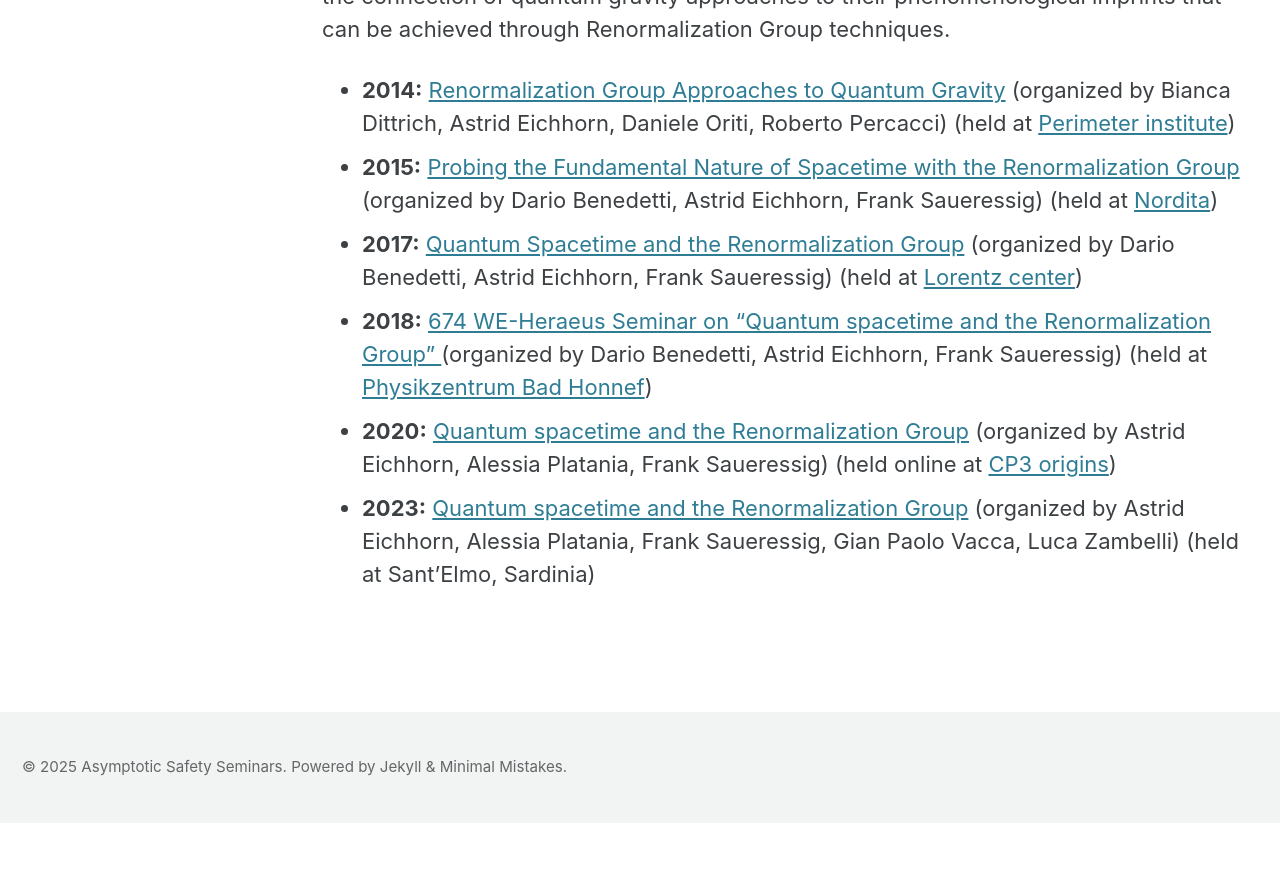
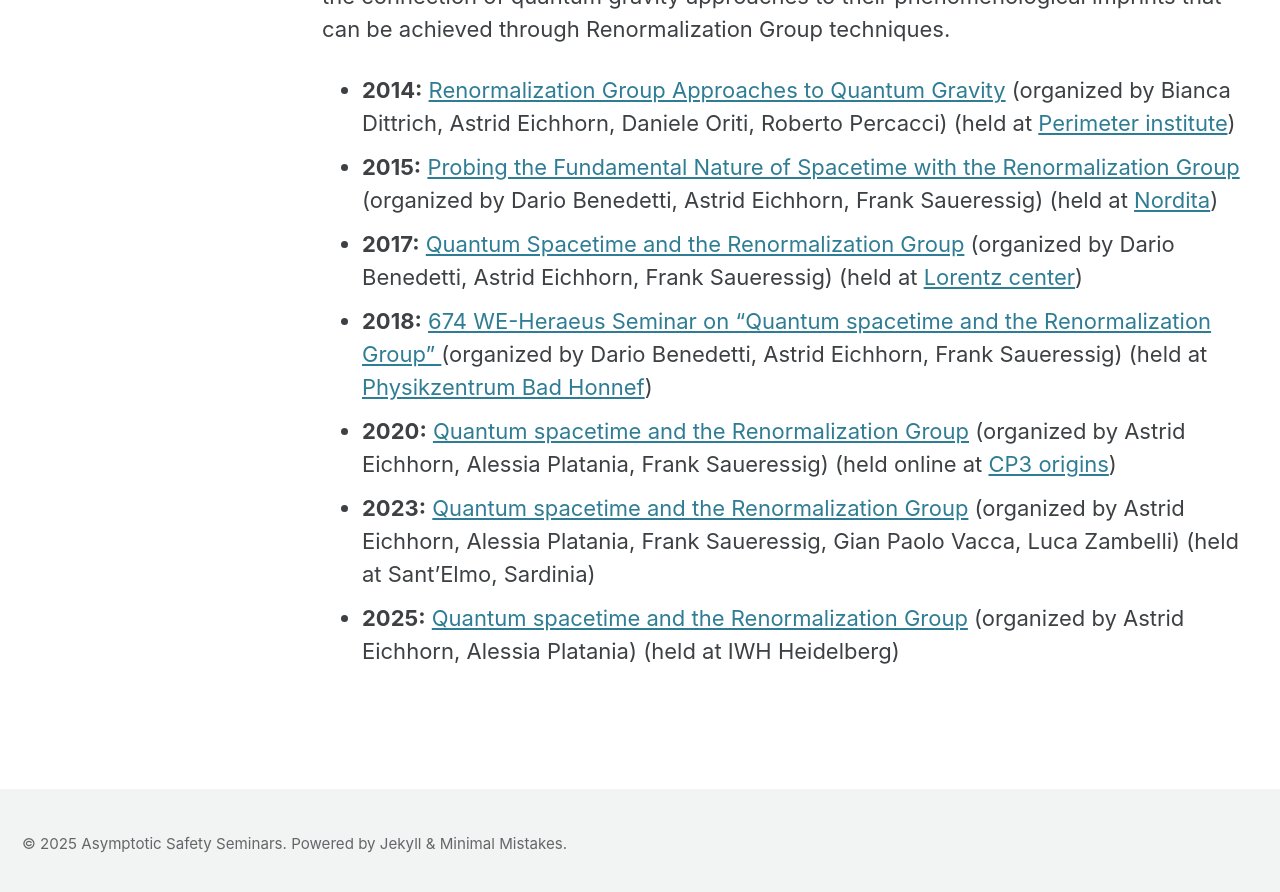
Before and after one commit to aaron-hd/as-website, a Jekyll site: the page built from _pages/qgrg.md, in a window 1280 px wide and 900 px high, scrolled down 845 px. Shown: the top 892 px of the window. Built offline with Jekyll 4.4.1, drawn with Linux system fonts in a browser that asks for light colours; cached includes are drawn as plain includes; before the commit the page ends 1668 px from its top, so only the background shows below that.

Commit message:
add QGRG25

```diff
--- a/_pages/qgrg.md
+++ b/_pages/qgrg.md
@@ -29,3 +29,6 @@ This workshop series therefore has two main goals: Firstly, it provides a platfo
 * **2023:** [Quantum spacetime and the Renormalization Group](https://indico.imapp.ru.nl/event/127/)
 (organized by Astrid Eichhorn, Alessia Platania, Frank Saueressig, Gian Paolo Vacca, Luca Zambelli)
 (held at Sant'Elmo, Sardinia)
+* **2025:** [Quantum spacetime and the Renormalization Group](https://www.thphys.uni-heidelberg.de/~eichhorn/Workshop.html)
+(organized by Astrid Eichhorn, Alessia Platania)
+(held at IWH Heidelberg)
```
